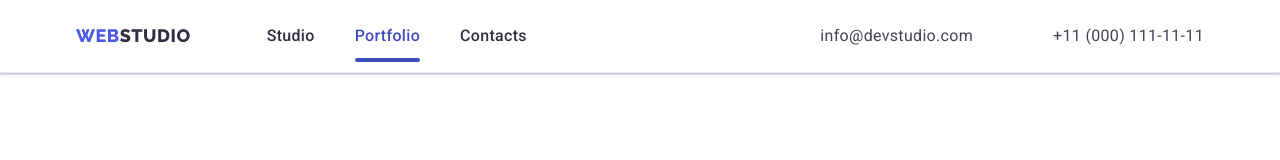
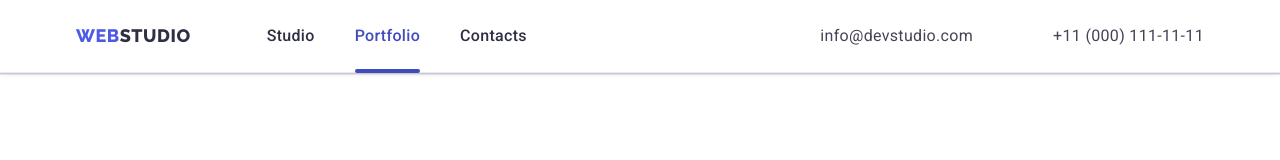
Before and after one commit to VictoriaHilko/goit-markup-hw-05, a plain HTML site: page portfolio.html in a window 1280 px wide. Shown: the top 160 px of the page. Drawn offline with nearby package versions, Linux system fonts and the light colour scheme.

Commit message:
Update styles.css

```diff
--- a/css/styles.css
+++ b/css/styles.css
@@ -170,7 +170,7 @@ body {
     content: '';
     display: block;
     position: absolute;
-    bottom: 10px;
+    bottom: -1px;
     left: 0;
 
     width: 100%;
```
